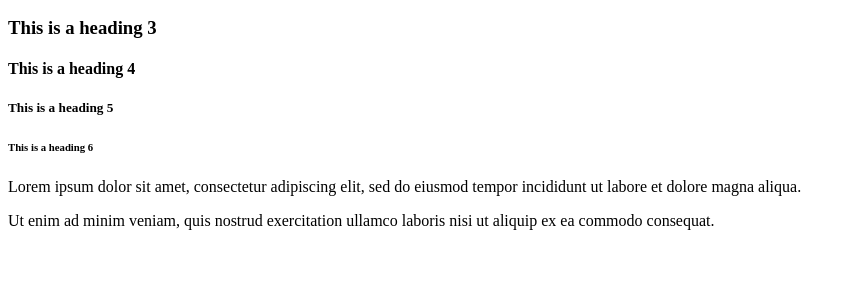
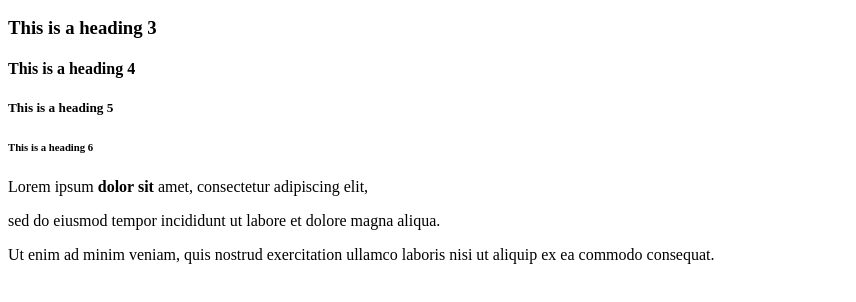
Before and after one commit to MikeMein/Odin-Curriculum, a plain HTML site: page html-boilerplate/index.html in a window 1280 px wide. Shown: the part 110-412 px from the top of the page, without its empty margins (0-856 px from the left). Drawn offline with Linux system fonts and the light colour scheme.

Commit message:
Added <strong> element

```diff
--- a/html-boilerplate/index.html
+++ b/html-boilerplate/index.html
@@ -13,7 +13,8 @@
     <h4>This is a heading 4</h4>
     <h5>This is a heading 5</h5>
     <h6>This is a heading 6</h6>
-    <p>Lorem ipsum dolor sit amet, consectetur adipiscing elit, sed do eiusmod tempor
+    <p>Lorem ipsum <strong>dolor sit</strong> amet, consectetur adipiscing elit,</p>
+    <p>sed do eiusmod tempor
     incididunt ut labore et dolore magna aliqua.</p>
 
     <p>Ut enim ad minim veniam, quis nostrud exercitation ullamco laboris
```
